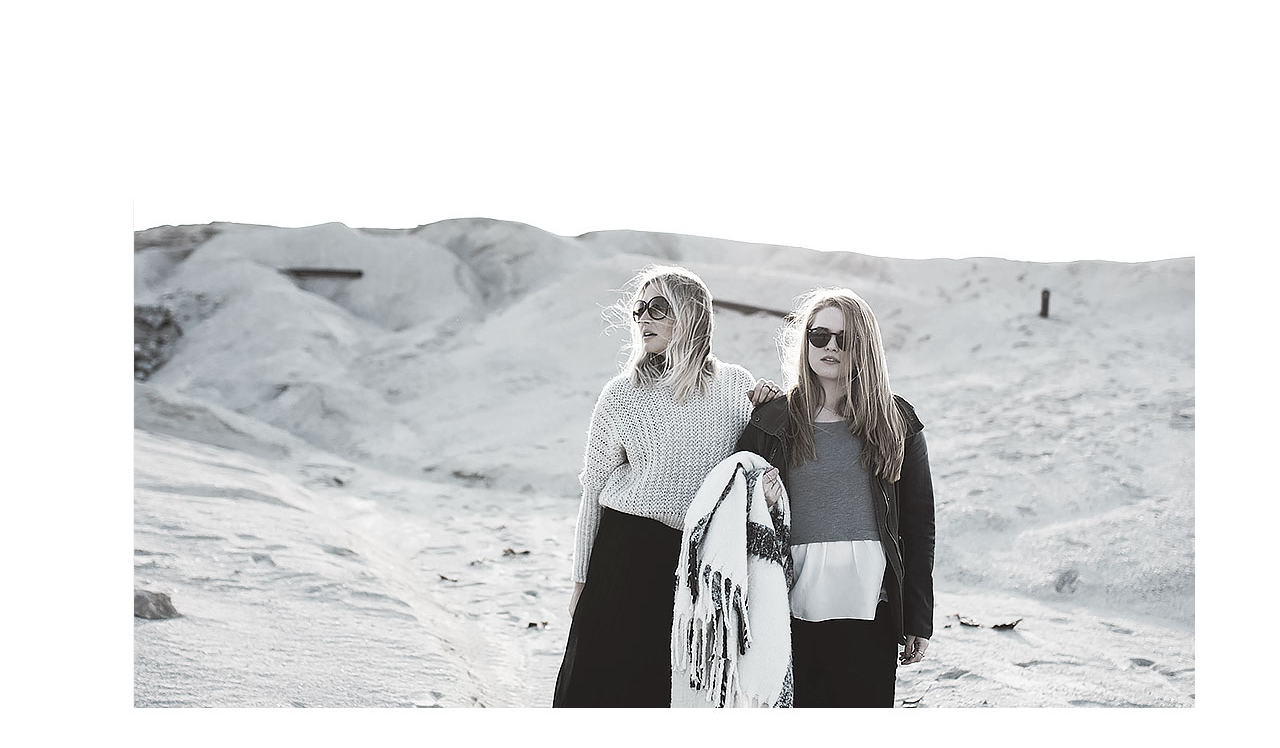
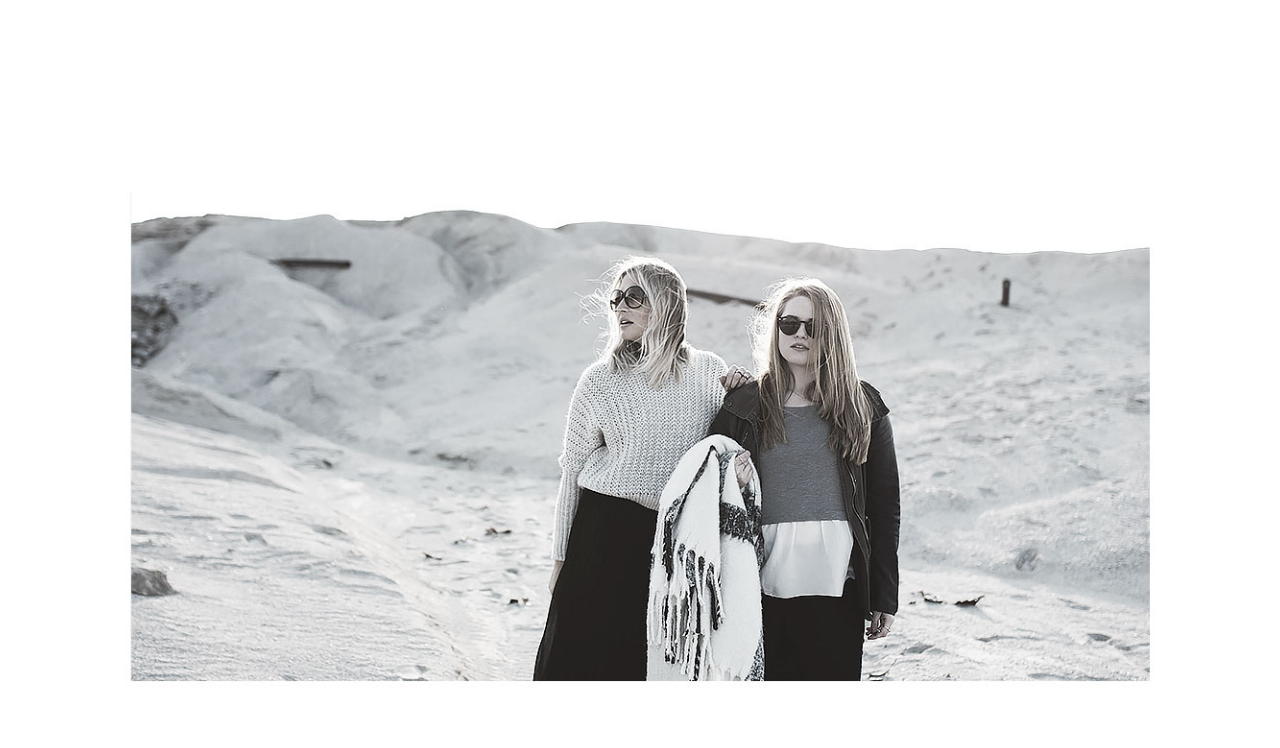
Before and after one commit to syedhossen/minimo, a plain HTML site: page index.html in a window 1280 px wide. Shown: the part 94-842 px from the top of the page. Drawn offline with nearby package versions, Linux system fonts and the light colour scheme; a web font is replaced by a local one.

Commit message:
Update style.css

```diff
--- a/style.css
+++ b/style.css
@@ -74,6 +74,12 @@ header{
 	padding-right: 0px;
 }
 .menu ul li a:hover{
-color: #000000;
+	color: #000000;
 }
 /*Header Ends*/
+/*Banner Starts*/
+.banner img{
+	width: 100%;
+}
+
+/*Banner Ends*/
```
